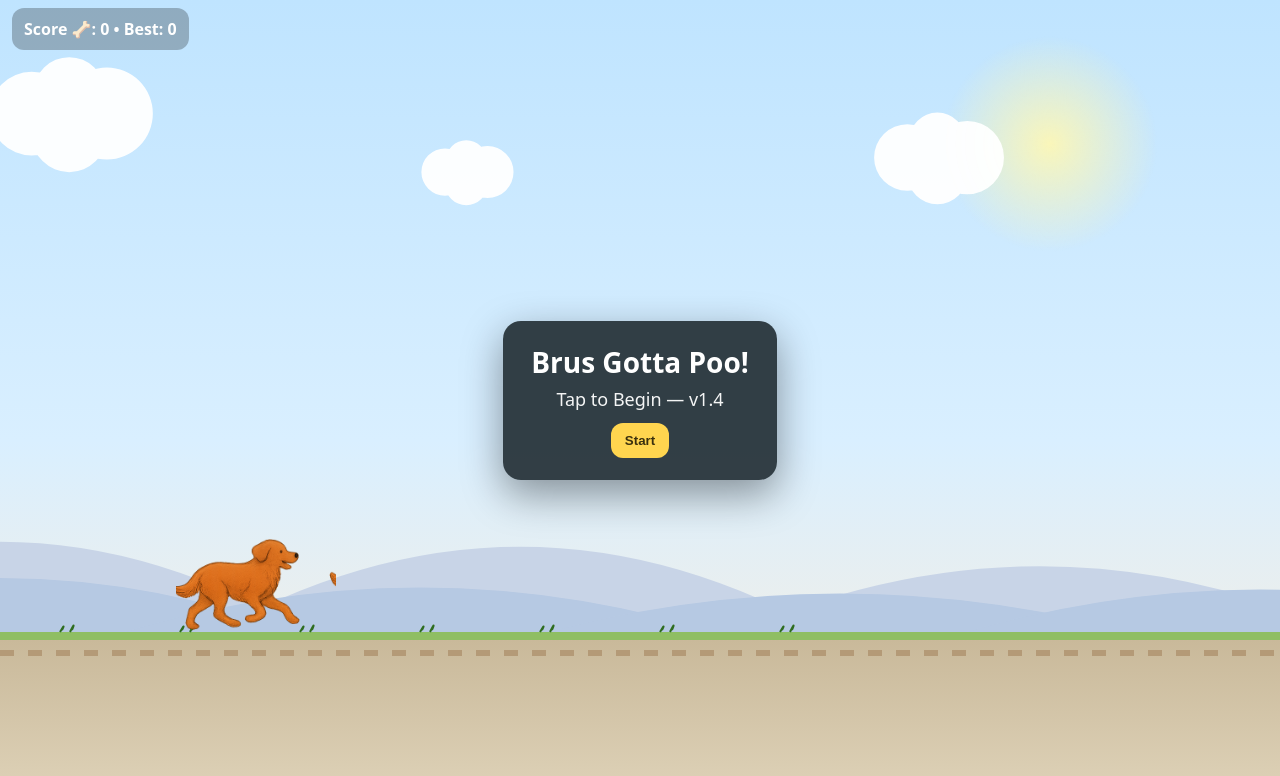
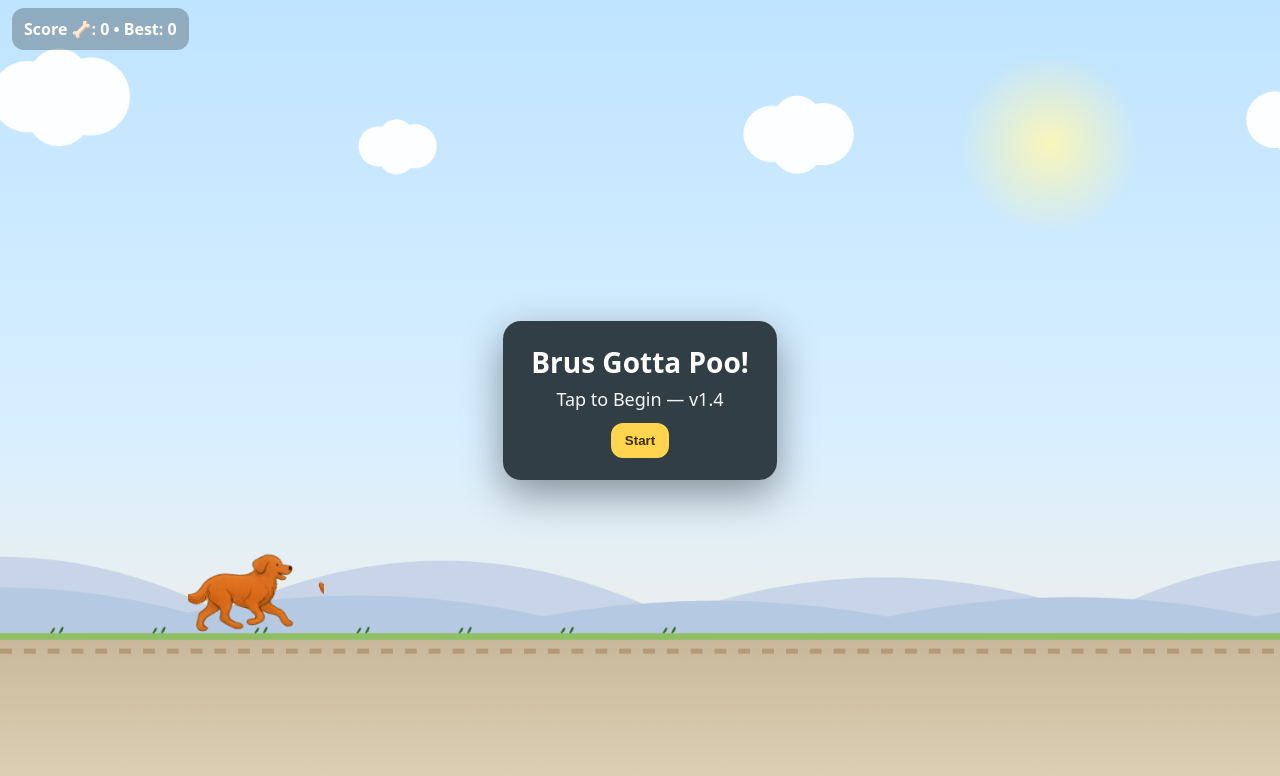
Before and after one commit to hairywin/Tower-Stacker, a plain HTML site: page index.html in a window 1280 px wide. Drawn offline with Linux system fonts and the light colour scheme.

Commit message:
Update index.html

```diff
--- a/index.html
+++ b/index.html
@@ -69,12 +69,12 @@
   canvas.tabIndex = 0; // allow keyboard focus
   canvas.style.outline = 'none';
 
-  function currentZoom(){
-    const smallScreen = window.matchMedia('(max-width: 820px)').matches;
-    const portrait = window.matchMedia('(orientation: portrait)').matches;
-    if(!smallScreen) return 1;
-    return portrait ? 0.92 : 0.96;
-  }
+function currentZoom(){
+  const smallScreen = window.matchMedia('(max-width: 820px)').matches;
+  const portrait = window.matchMedia('(orientation: portrait)').matches;
+  if(!smallScreen) return 0.85; // zoom in 15% on laptop/desktop
+  return portrait ? 0.92 : 0.96; // unchanged for iPhone/small screens
+}
 
   let dpr = Math.max(1, Math.min(window.devicePixelRatio || 1, 2));
   let zoom = currentZoom();
```
